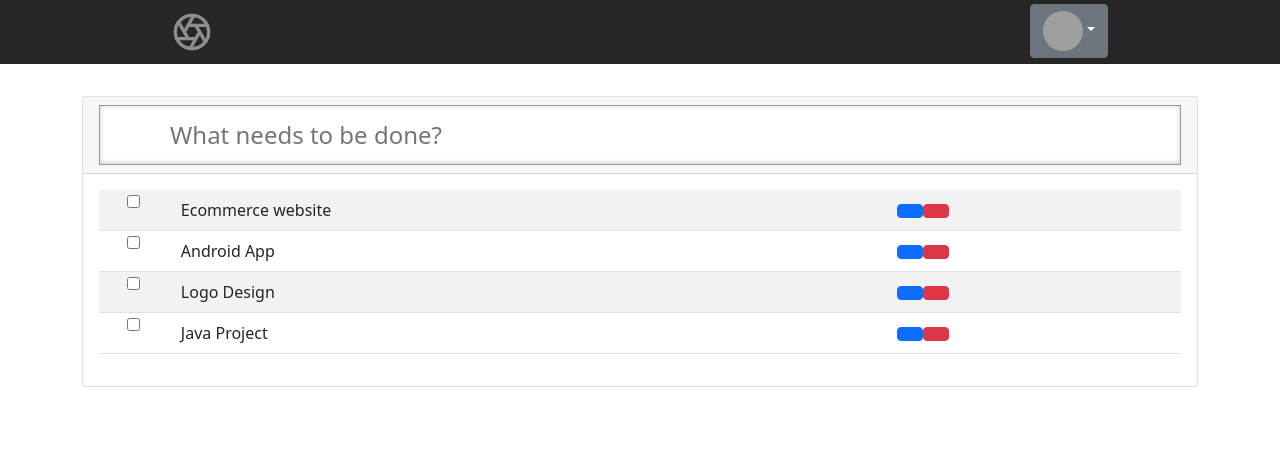
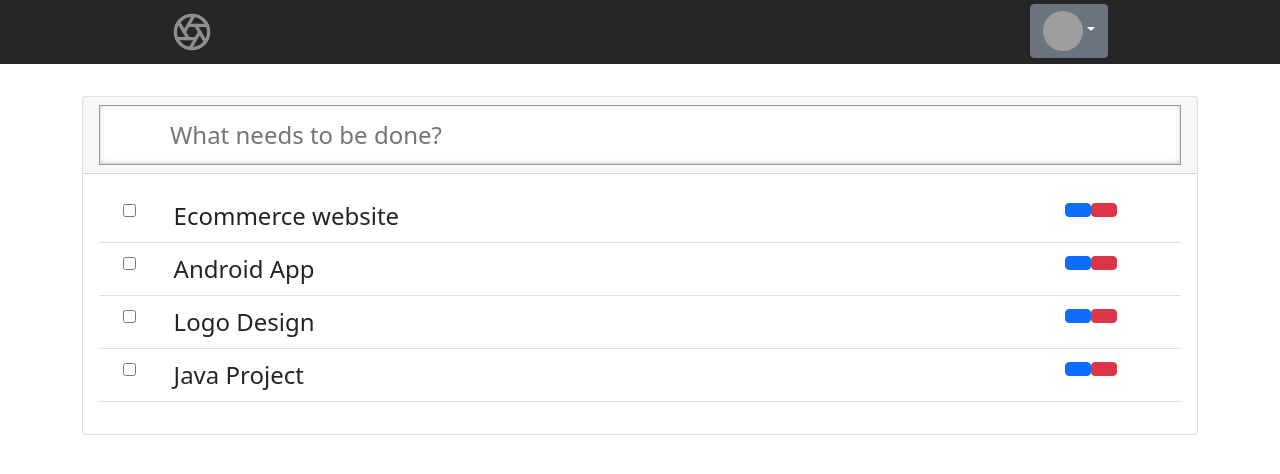
Before and after one commit to tarohida/php-todo-app-frontend, a Vue app: page / in a window 1280 px wide. Shown: the top 474 px of the page. Built offline with nearby package versions, Linux system fonts and the light colour scheme; grey boxes are pictures that could not be loaded; some icons are missing.

Commit message:
feature/esa354 Todo リストのデザインを修正 * 文字の大きさ * 操作ボタンの右寄せ

```diff
--- a/src/components/TodoList.vue
+++ b/src/components/TodoList.vue
@@ -22,6 +22,13 @@
   padding: 5px 10px 5px 10px;
   z-index: 20;
 }
+.todo-list {
+  position: relative;
+  font-size: 24px;
+  margin: 0;
+  padding: 0;
+  list-style: none;
+}
 </style>
 
 <template>
@@ -41,9 +48,9 @@
         </div>
         <div class="card-body">
           <div class="table-responsive">
-            <table class="table table-striped">
+            <table class="table table-hover">
               <tbody>
-              <tr>
+              <tr class="todo-list">
                 <td class="p-0 text-center">
                   <div class="custom-checkbox custom-control">
                     <input type="checkbox" data-checkboxes="mygroup" class="custom-control-input" id="checkbox-1">
@@ -51,12 +58,12 @@
                   </div>
                 </td>
                 <td>Ecommerce website</td>
-                <td>
+                <td class="p-0 text-center text-right">
                   <a class="btn btn-primary btn-action mr-1" data-toggle="tooltip" title="" data-original-title="Edit"><i class="fas fa-pencil-alt"></i></a>
                   <a class="btn btn-danger btn-action" data-toggle="tooltip" title="" data-confirm="Are You Sure?|This action can not be undone. Do you want to continue?" data-confirm-yes="alert('Deleted')" data-original-title="Delete"><i class="fas fa-trash"></i></a>
                 </td>
               </tr>
-              <tr>
+              <tr class="todo-list">
                 <td class="p-0 text-center">
                   <div class="custom-checkbox custom-control">
                     <input type="checkbox" data-checkboxes="mygroup" class="custom-control-input" id="checkbox-4">
@@ -64,12 +71,12 @@
                   </div>
                 </td>
                 <td>Android App</td>
-                <td>
+                <td class="p-0 text-center text-right">
                   <a class="btn btn-primary btn-action mr-1" data-toggle="tooltip" title="" data-original-title="Edit"><i class="fas fa-pencil-alt"></i></a>
                   <a class="btn btn-danger btn-action" data-toggle="tooltip" title="" data-confirm="Are You Sure?|This action can not be undone. Do you want to continue?" data-confirm-yes="alert('Deleted')" data-original-title="Delete"><i class="fas fa-trash"></i></a>
                 </td>
               </tr>
-              <tr>
+              <tr class="todo-list">
                 <td class="p-0 text-center">
                   <div class="custom-checkbox custom-control">
                     <input type="checkbox" data-checkboxes="mygroup" class="custom-control-input" id="checkbox-5">
@@ -77,12 +84,12 @@
                   </div>
                 </td>
                 <td>Logo Design</td>
-                <td>
+                <td class="p-0 text-center text-right">
                   <a class="btn btn-primary btn-action mr-1" data-toggle="tooltip" title="" data-original-title="Edit"><i class="fas fa-pencil-alt"></i></a>
                   <a class="btn btn-danger btn-action" data-toggle="tooltip" title="" data-confirm="Are You Sure?|This action can not be undone. Do you want to continue?" data-confirm-yes="alert('Deleted')" data-original-title="Delete"><i class="fas fa-trash"></i></a>
                 </td>
               </tr>
-              <tr>
+              <tr class="todo-list">
                 <td class="p-0 text-center">
                   <div class="custom-checkbox custom-control">
                     <input type="checkbox" data-checkboxes="mygroup" class="custom-control-input" id="checkbox-6">
@@ -90,7 +97,7 @@
                   </div>
                 </td>
                 <td>Java Project</td>
-                <td>
+                <td class="p-0 text-center text-right">
                   <a class="btn btn-primary btn-action mr-1" data-toggle="tooltip" title="" data-original-title="Edit"><i class="fas fa-pencil-alt"></i></a>
                   <a class="btn btn-danger btn-action" data-toggle="tooltip" title="" data-confirm="Are You Sure?|This action can not be undone. Do you want to continue?" data-confirm-yes="alert('Deleted')" data-original-title="Delete"><i class="fas fa-trash"></i></a>
                 </td>
```
